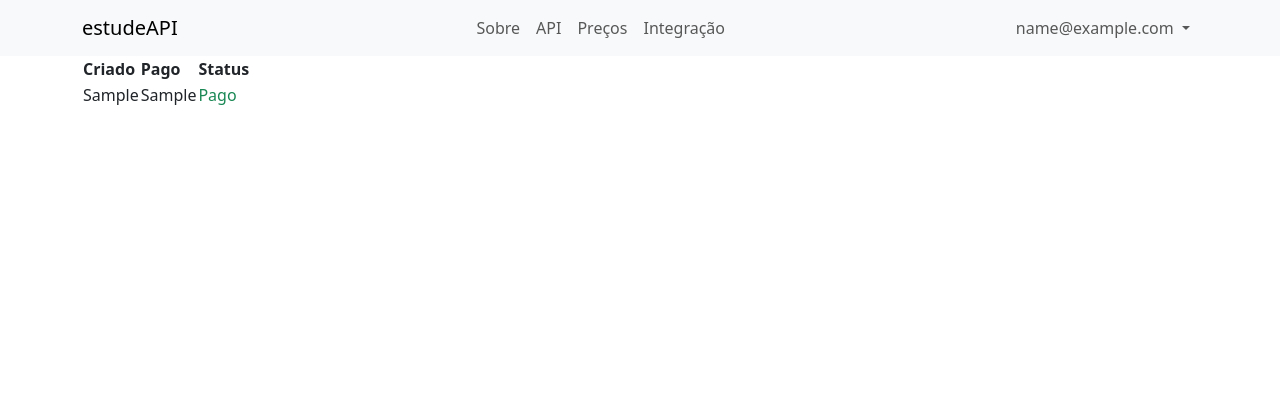
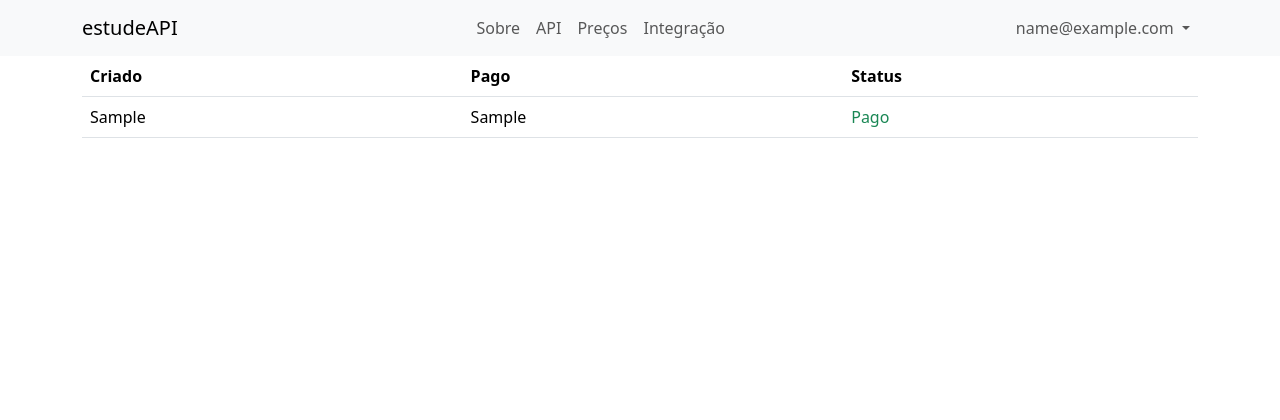
Before and after one commit to emanuelseverino/pratica, a Django app: page /payment/payments/ in a window 1280 px wide. Shown: the top 420 px of the page. Run offline with Django 4.2, Linux system fonts and the light colour scheme; a user stored in the database is signed in; tables that the repository leaves empty hold one stand-in row (values such as "Sample post"); some libraries are stand-ins or nearby versions.

Commit message:
Responsive table

```diff
--- a/payment/templates/payment/payments.html
+++ b/payment/templates/payment/payments.html
@@ -3,7 +3,7 @@
 {% block content %}
 
 <div class="container">
-    <table class="table-responsive table-hover">
+    <table class="table table-responsive table-hover">
         <thead>
         <tr>
             <th scope="col">Criado</th>
```
